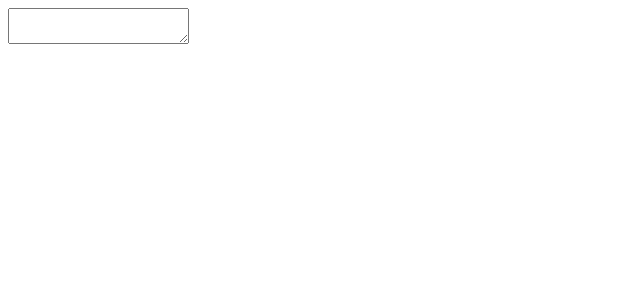
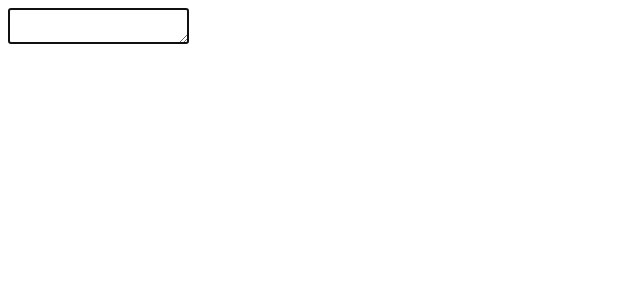
Before and after one commit to soenkehahn/write-a-page, a React app: page / in a window 1280 px wide. Shown: the top 300 px of the page, without its empty margins (0-640 px from the left). Built offline with nearby package versions, Linux system fonts and the light colour scheme; the HTML template or start-up script is replaced by a standard one.

Commit message:
autofocus textarea

```diff
--- a/src/App.js
+++ b/src/App.js
@@ -4,6 +4,6 @@ import React, { Component } from "react";
 
 export class App extends Component<*> {
   render() {
-    return <textarea />;
+    return <textarea autoFocus={true} />;
   }
 }
```
Also changed, not shown: 1 other file (tests, documents, lock files or other folders).
